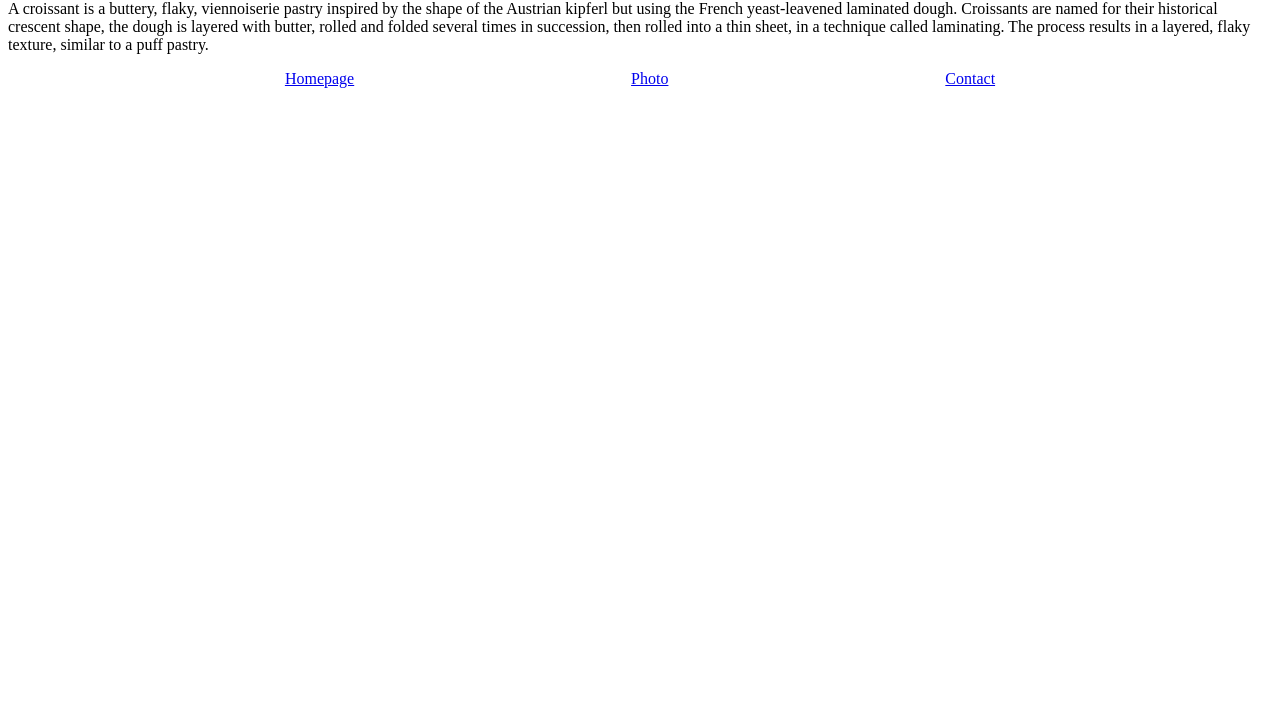
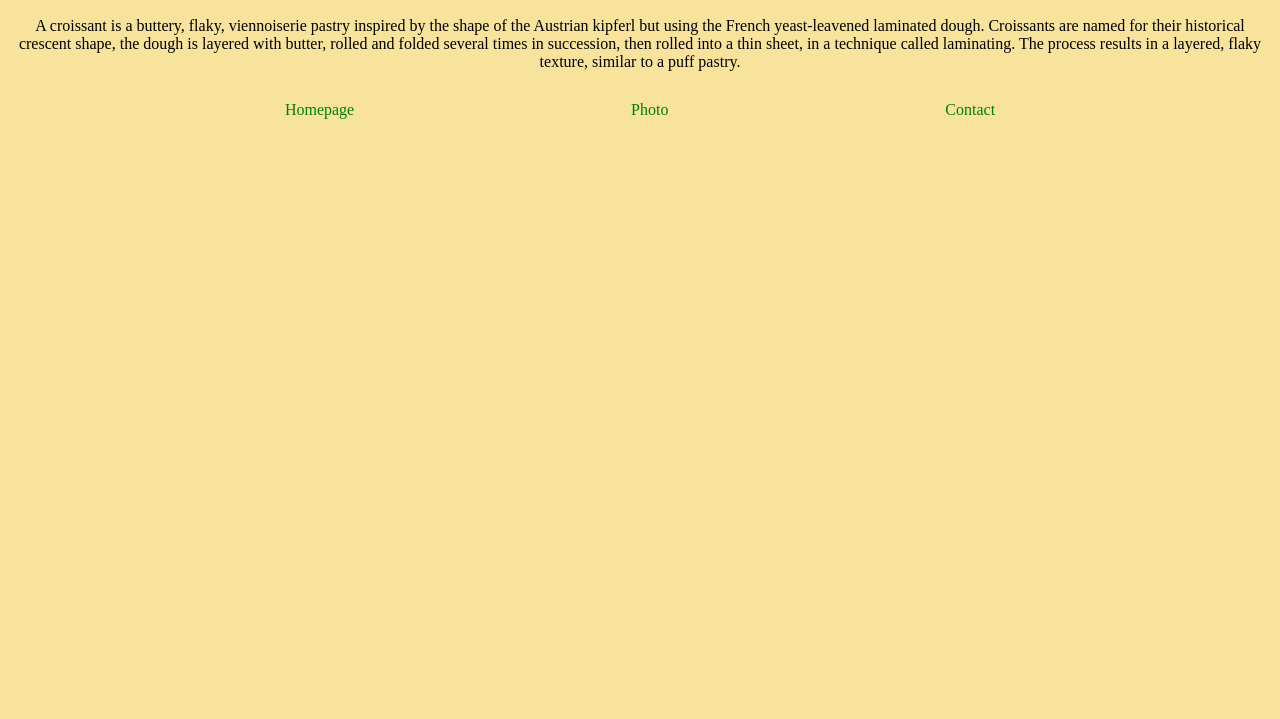
Before and after one commit to Irin2306/Croissant, a plain HTML site: page index.html in a window 1280 px wide. Shown: the part 81-800 px from the top of the page. Drawn offline with Linux system fonts and the light colour scheme.

Commit message:
photo.html and css

```diff
--- a/index.html
+++ b/index.html
@@ -8,7 +8,7 @@
   </head>
   <body>
     <h1>🥐 Croissant</h1>
-    <p>
+    <p class="text-croissant">
       A croissant is a buttery, flaky, viennoiserie pastry inspired by the shape
       of the Austrian kipferl but using the French yeast-leavened laminated
       dough. Croissants are named for their historical crescent shape, the dough
@@ -17,14 +17,14 @@
       process results in a layered, flaky texture, similar to a puff pastry.
     </p>
     <div class="links">
-      <div class="link">
-        <a href="/index.html">Homepage</a>
+      <div>
+        <a class="link" href="/index.html">Homepage</a>
       </div>
-      <div class="link">
-        <a href="/photo.html">Photo</a>
+      <div>
+        <a class="link" href="/photo.html">Photo</a>
       </div>
-      <div class="link">
-        <a href="/contact.html">Contact</a>
+      <div>
+        <a class="link" href="/contact.html">Contact</a>
       </div>
     </div>
   </body>
--- a/style.css
+++ b/style.css
@@ -1,5 +1,17 @@
 h1 {
+  margin-top: 30px;
   text-align: center;
+}
+
+body {
+  background: #f8e39c;
+}
+
+img {
+  width: 800px;
+  display: block;
+  margin: 40px auto;
+  border-radius: 7px;
 }
 
 .links {
@@ -11,3 +23,8 @@ h1 {
   text-decoration: none;
   color: green;
 }
+
+.text-croissant {
+  text-align: center;
+  margin: 30px auto;
+}
```
Also changed, not shown: photo.html (+7 -1 lines).
